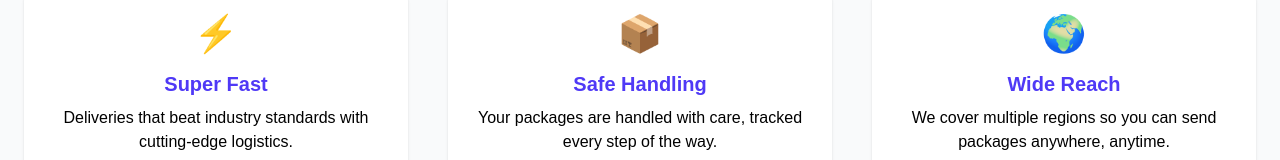
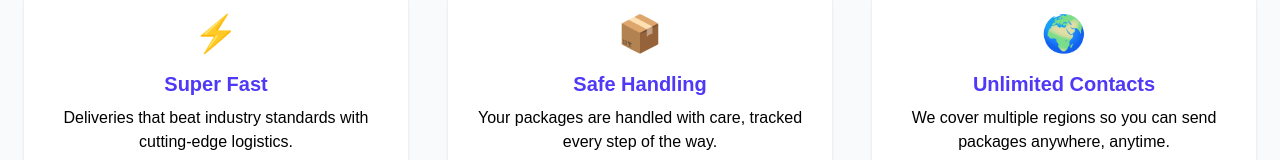
Before and after one commit to NamrataBaraiya/next-site, a Next.js app: page / in a window 1280 px wide. Shown: the part 578-738 px from the top of the page. Built offline with nearby package versions, Linux system fonts and the light colour scheme.

Commit message:
New Home page  sections

```diff
--- a/app/page.tsx
+++ b/app/page.tsx
@@ -28,7 +28,7 @@ export default function Home() {
             </div>
             <div className="p-6 bg-white rounded-xl shadow text-center">
               <div className="text-indigo-600 text-4xl mb-4">🌍</div>
-              <h4 className="text-indigo-600 font-semibold text-xl mb-2">Wide Reach</h4>
+              <h4 className="text-indigo-600 font-semibold text-xl mb-2">Unlimited Contacts</h4>
               <p className="text-black">We cover multiple regions so you can send packages anywhere, anytime.</p>
             </div>
           </div>
```
